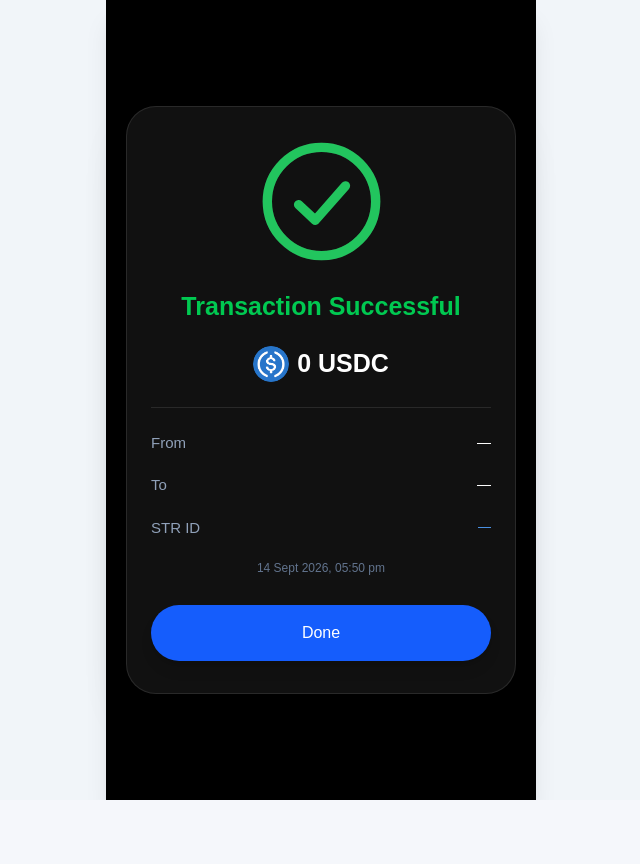
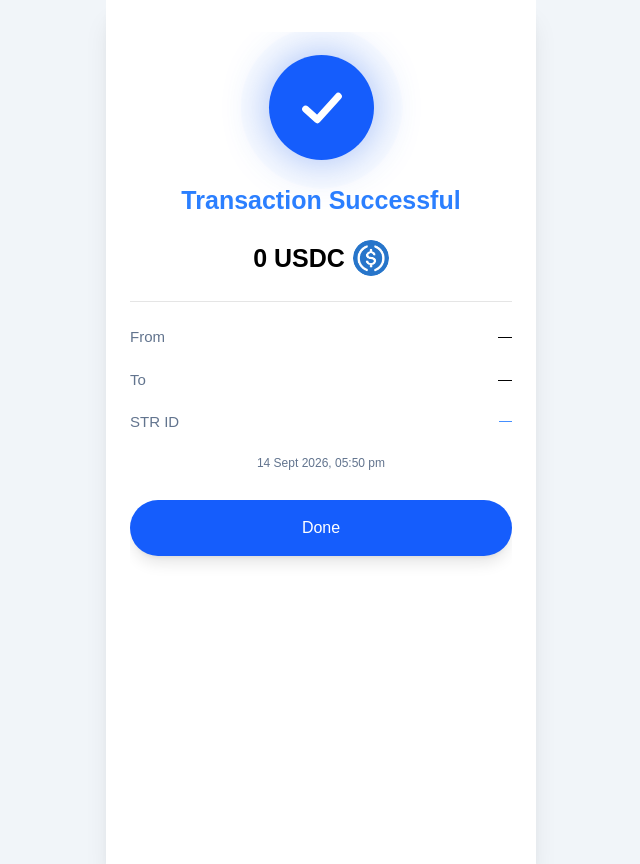
Before and after one commit to StabiX-Protocol/StabiX-Pay-, a Next.js app in the folder stabix-frontend/: page /send/success in a window 1280 px wide. Shown: the whole page, without its empty margins (319-959 px from the left). Before the commit the page ends 800 px from the top, so only its background shows below. Built offline with nearby package versions, Linux system fonts and the light colour scheme; sample sign-in values are in the browser's storage.

Commit message:
UI Updated

```diff
--- a/stabix-frontend/app/send/success/page.tsx
+++ b/stabix-frontend/app/send/success/page.tsx
@@ -20,6 +20,11 @@ export default function SendSuccessPage() {
 
   const [strId, setStrId] = useState("");
   const [time, setTime] = useState("");
+
+  // 0 = center
+  // 1 = move tick upward
+  // 2 = show transaction details
+  const [stage, setStage] = useState(0);
 
   useEffect(() => {
     const selectedAsset = searchParams.get("asset");
@@ -71,6 +76,19 @@ export default function SendSuccessPage() {
         minute: "2-digit",
       })
     );
+
+    const timer1 = setTimeout(() => {
+      setStage(1);
+    }, 1200);
+
+    const timer2 = setTimeout(() => {
+      setStage(2);
+    }, 1800);
+
+    return () => {
+      clearTimeout(timer1);
+      clearTimeout(timer2);
+    };
   }, [searchParams]);
 
   const assetLogo =
@@ -83,87 +101,97 @@ export default function SendSuccessPage() {
   };
 
   return (
-    <main className="min-h-screen bg-black px-5 py-6 text-white">
-      <div className="flex min-h-[calc(100vh-48px)] items-center justify-center">
-        <div className="w-full max-w-[390px] rounded-[30px] border border-white/10 bg-[#111111] px-6 py-8 text-center shadow-2xl">
+    <main className="min-h-screen w-full bg-white px-6 py-8 text-black dark:bg-black dark:text-white">
+  <div className="flex min-h-screen w-full items-center justify-center">
+    <div className="relative flex min-h-screen w-full max-w-2xl flex-col justify-center overflow-hidden text-center">
+          {/* SUCCESS ICON */}
+          <div
+            className="relative mx-auto flex h-[150px] w-full items-center justify-center"
+            style={{
+              transform:
+                stage === 0
+                  ? "translateY(110px)"
+                  : "translateY(0px)",
+              transition:
+                "transform 600ms cubic-bezier(0.34, 1.56, 0.64, 1)",
+            }}
+          >
+            {/* Ripple 1 */}
+            <div className="absolute h-[105px] w-[105px] rounded-full bg-blue-500/20 animate-[stbxRipple_1.4s_ease-out_infinite]" />
 
-          {/* Success Animation */}
-          <div className="mx-auto mb-6 flex h-[125px] w-[125px] items-center justify-center">
+            {/* Ripple 2 */}
+            <div className="absolute h-[105px] w-[105px] rounded-full bg-blue-500/15 animate-[stbxRipple_1.4s_ease-out_0.4s_infinite]" />
+
+            {/* Blue success circle */}
+            <div className="relative flex h-[105px] w-[105px] items-center justify-center rounded-full bg-blue-600 shadow-[0_0_45px_rgba(37,99,235,0.45)] animate-[stbxPop_0.6s_cubic-bezier(0.34,1.56,0.64,1)_both]">
               <svg
-              viewBox="0 0 120 120"
-              className="h-full w-full"
+                viewBox="0 0 24 24"
+                className="h-14 w-14"
               >
-              <circle
-                cx="60"
-                cy="60"
-                r="52"
+                <polyline
+                  points="5,12.5 10,17 19,7"
                   fill="none"
-                stroke="#2a2a2a"
-                strokeWidth="9"
-              />
-
-              <circle
-                cx="60"
-                cy="60"
-                r="52"
-                fill="none"
-                stroke="#22c55e"
-                strokeWidth="9"
-                strokeLinecap="round"
-                strokeDasharray="327"
-                strokeDashoffset="0"
-                transform="rotate(-90 60 60)"
-                className="animate-[successRing_.9s_ease-out]"
-              />
-
-              <polyline
-                points="38,63 54,78 83,45"
-                fill="none"
-                stroke="#22c55e"
-                strokeWidth="9"
+                  stroke="white"
+                  strokeWidth="3"
                   strokeLinecap="round"
                   strokeLinejoin="round"
-                strokeDasharray="70"
-                strokeDashoffset="0"
-                className="animate-[successTick_.45s_ease-out_.65s_both]"
+                  strokeDasharray="30"
+                  strokeDashoffset="30"
+                  className="animate-[stbxTick_0.4s_ease-out_0.5s_forwards]"
                 />
               </svg>
             </div>
+          </div>
 
+          {/* CONTENT */}
+          <div
+            className="flex-1"
+            style={{
+              opacity: stage === 2 ? 1 : 0,
+              transform:
+                stage === 2
+                  ? "translateY(0px)"
+                  : "translateY(24px)",
+              transition:
+                "opacity 500ms ease, transform 500ms ease",
+              pointerEvents:
+                stage === 2 ? "auto" : "none",
+            }}
+          >
             {/* Title */}
-          <h1 className="text-[25px] font-bold text-green-500">
+            <h1 className="text-[25px] font-bold text-blue-500">
               Transaction Successful
             </h1>
 
             {/* Amount */}
             <div className="mt-5 flex items-center justify-center gap-2">
+  <span className="text-[25px] font-semibold text-black dark:text-white">
+    {amount} {asset}
+  </span>
+
   <img
     src={assetLogo}
     alt={asset}
     className="h-9 w-9 rounded-full object-contain"
   />
-
-            <span className="text-[25px] font-semibold text-white">
-              {amount} {asset}
-            </span>
 </div>
 
             {/* Divider */}
-          <div className="my-6 h-px bg-white/10" />
+            <div className="my-6 h-px bg-black/10 dark:bg-white/10" />
 
             {/* From */}
             <div className="flex items-start justify-between gap-4 text-left">
-            <span className="shrink-0 text-[15px] font-medium text-slate-400">
+              <span className="shrink-0 text-[15px] font-medium text-slate-500 dark:text-slate-400">
                 From
               </span>
 
               <div className="min-w-0 text-right">
-              <p className="break-all text-[14px] text-white">
+                <p className="break-all text-[14px] text-black dark:text-white">
                   {fromUid || "—"}
                 </p>
 
                 {fromUsername && (
-                <p className="mt-1 text-[13px] text-slate-400">
+                  <p className="mt-1 text-[13px] text-slate-500 dark:text-slate-400">
                     ({fromUsername})
                   </p>
                 )}
@@ -172,17 +200,17 @@ export default function SendSuccessPage() {
 
             {/* To */}
             <div className="mt-5 flex items-start justify-between gap-4 text-left">
-            <span className="shrink-0 text-[15px] font-medium text-slate-400">
+              <span className="shrink-0 text-[15px] font-medium text-slate-500 dark:text-slate-400">
                 To
               </span>
 
               <div className="min-w-0 text-right">
-              <p className="break-all text-[14px] text-white">
+                <p className="break-all text-[14px] text-black dark:text-white">
                   {toUid || "—"}
                 </p>
 
                 {toUsername && (
-                <p className="mt-1 text-[13px] text-slate-400">
+                  <p className="mt-1 text-[13px] text-slate-500 dark:text-slate-400">
                     ({toUsername})
                   </p>
                 )}
@@ -191,18 +219,18 @@ export default function SendSuccessPage() {
 
             {/* STR ID */}
             <div className="mt-5 flex items-start justify-between gap-4 text-left">
-            <span className="shrink-0 text-[15px] font-medium text-slate-400">
+              <span className="shrink-0 text-[15px] font-medium text-slate-500 dark:text-slate-400">
                 STR ID
               </span>
 
-            <span className="min-w-0 break-all text-right text-[13px] font-medium text-blue-400">
+              <span className="min-w-0 break-all text-right text-[13px] font-medium text-blue-500">
                 {strId || "—"}
               </span>
             </div>
 
             {/* Time */}
             {time && (
-            <p className="mt-5 text-[12px] text-slate-500">
+              <p className="mt-5 text-[12px] text-slate-500 dark:text-slate-500">
                 {time}
               </p>
             )}
@@ -211,27 +239,42 @@ export default function SendSuccessPage() {
             <button
               type="button"
               onClick={handleDone}
-            className="mt-7 w-full rounded-full bg-blue-600 py-4 text-[17px] font-bold text-white shadow-lg transition active:scale-[0.98]"
+              className="mt-7 w-full rounded-full bg-blue-600 py-4 text-[17px] font-bold text-white shadow-lg transition hover:bg-blue-700 active:scale-[0.98]"
             >
               Done
             </button>
           </div>
         </div>
+      </div>
 
       <style jsx global>{`
-        @keyframes successRing {
-          from {
-            stroke-dashoffset: 327;
+        @keyframes stbxPop {
+          0% {
+            transform: scale(0);
           }
-          to {
-            stroke-dashoffset: 0;
+
+          60% {
+            transform: scale(1.2);
+          }
+
+          100% {
+            transform: scale(1);
           }
         }
 
-        @keyframes successTick {
-          from {
-            stroke-dashoffset: 70;
+        @keyframes stbxRipple {
+          0% {
+            transform: scale(0.85);
+            opacity: 0.8;
           }
+
+          100% {
+            transform: scale(1.7);
+            opacity: 0;
+          }
+        }
+
+        @keyframes stbxTick {
           to {
             stroke-dashoffset: 0;
           }
```
Also changed, not shown: 1 other file (tests, documents, lock files or other folders). Lines whose indentation alone changed are shown as unchanged.
